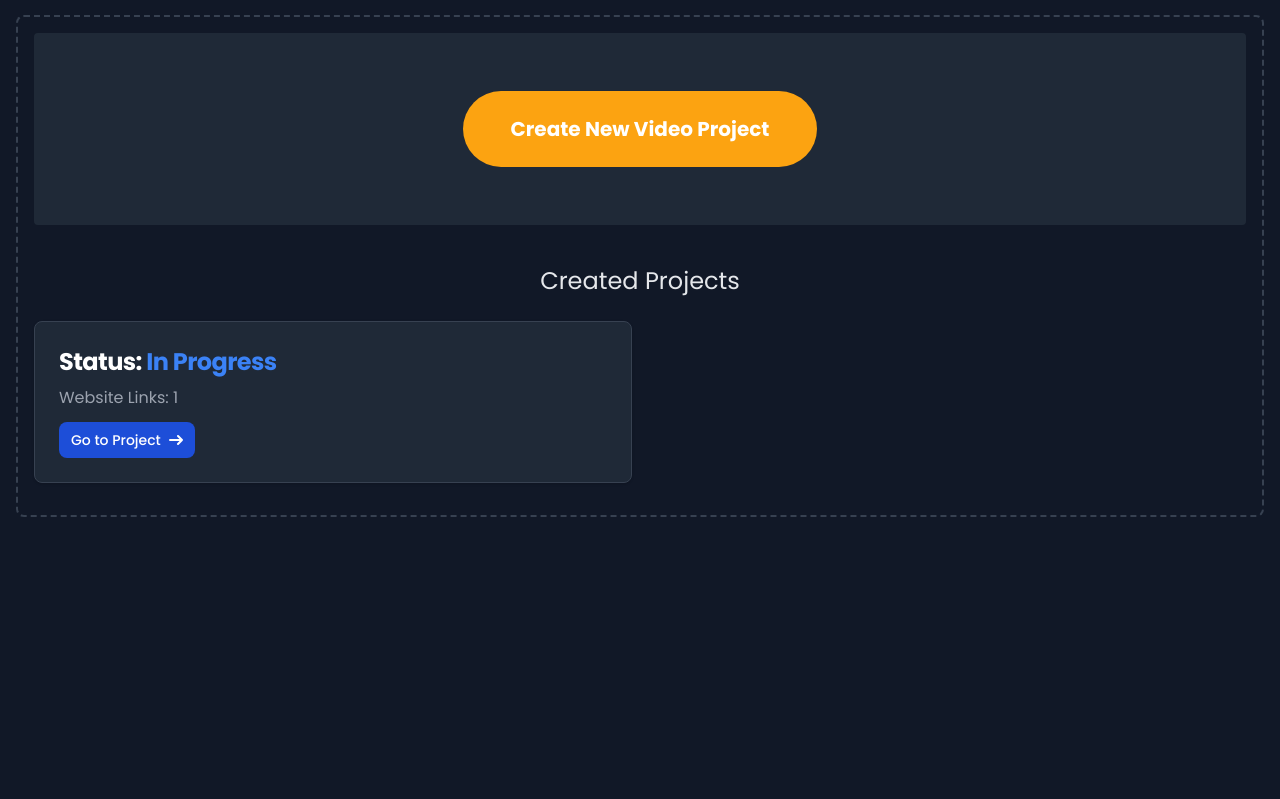
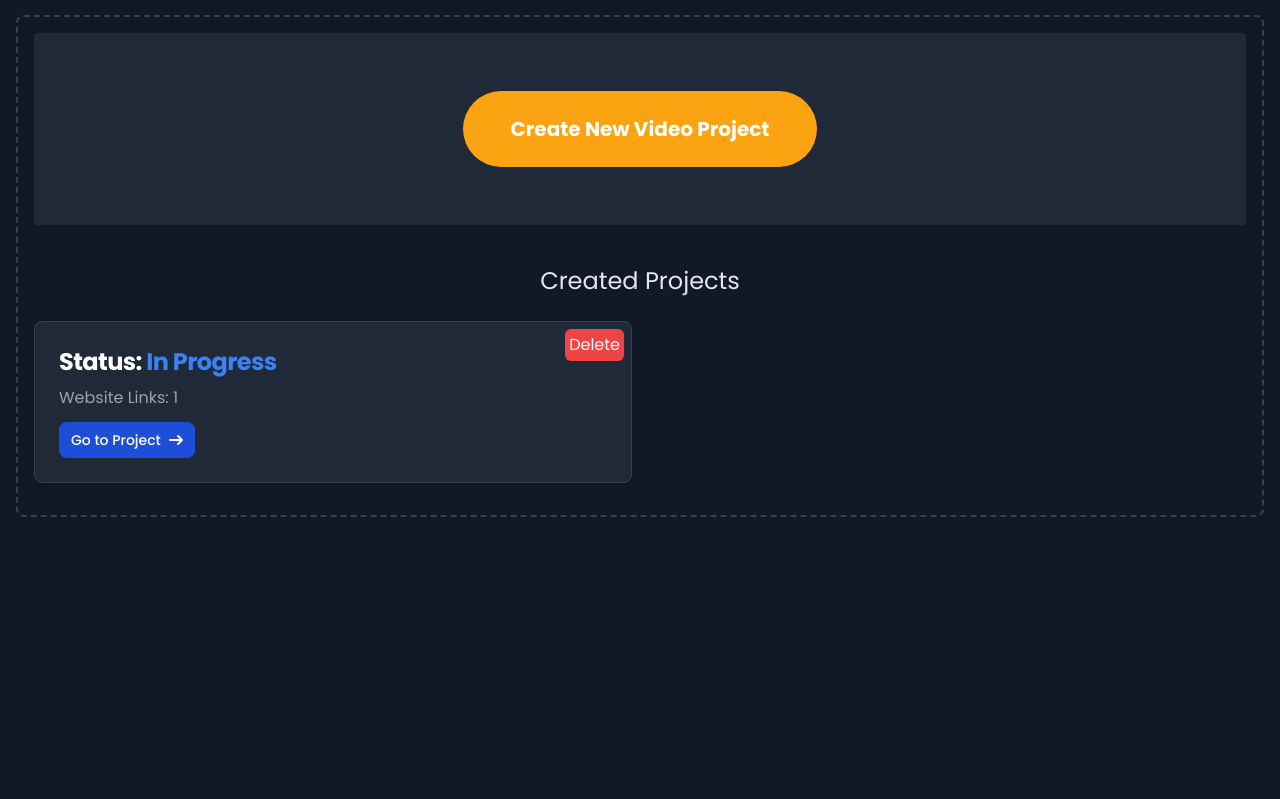
Before and after one commit to tayyab2914/SiteScroll-Video-Creator, a Django app: page /snip/dashboard/ in a window 1280 px wide. Shown: the part 65-864 px from the top of the page. Run offline with Django 5.2, Linux system fonts and the light colour scheme; a user stored in the database is signed in; tables that the repository leaves empty hold one stand-in row (values such as "Sample post"); some libraries are stand-ins or nearby versions.

Commit message:
Added delete project option and constraints to project count

```diff
--- a/templates/pages/dashboard.html
+++ b/templates/pages/dashboard.html
@@ -28,20 +28,23 @@
 
             {%if video_projects%}
                 <div class="grid sm:grid-cols-2 gap-4 mb-4">
-                        {% for project in  video_projects.reverse%}
+                    {% for project in video_projects.reverse %}
+                        <div class="relative group">
+                            <a href="{% url "delete_project" project.id %}" class="absolute bg-red-500 rounded-md top-2 right-2 p-1 text-white hover:bg-red-600 focus:outline-none">
+                                Delete
+                            </a>
                             <div class="p-6 border rounded-lg shadow bg-gray-800 border-gray-700">
-                                <a href="#">
-                                    <h5 class="mb-2 text-2xl font-bold tracking-tight text-white">Status: <span class="text-blue-500"> {{project.project_state}} <span>  </h5>
-                                </a>
+                                <h5 class="mb-2 text-2xl font-bold tracking-tight text-white">Status: <span class="text-blue-500">{{ project.project_state }}</span></h5>
                                 <p class="mb-3 font-normal text-gray-400">Website Links: {{ project.scrollervideo_set.all.count }}</p>
-                                <a href="{% url "project" project.id %}" class="inline-flex items-center px-3 py-2 text-sm font-medium text-center text-white bg-blue-700 rounded-lg hover:bg-blue-800 focus:ring-4 focus:outline-none focus:ring-blue-300 dark:bg-blue-600 dark:hover:bg-blue-700 dark:focus:ring-blue-800">
+                                <a href="{% url 'project' project.id %}" class="inline-flex items-center px-3 py-2 text-sm font-medium text-center text-white bg-blue-700 rounded-lg hover:bg-blue-800 focus:ring-4 focus:outline-none focus:ring-blue-300 dark:bg-blue-600 dark:hover:bg-blue-700 dark:focus:ring-blue-800">
                                     Go to Project
                                     <svg class="rtl:rotate-180 w-3.5 h-3.5 ms-2" aria-hidden="true" xmlns="http://www.w3.org/2000/svg" fill="none" viewBox="0 0 14 10">
                                         <path stroke="currentColor" stroke-linecap="round" stroke-linejoin="round" stroke-width="2" d="M1 5h12m0 0L9 1m4 4L9 9"/>
                                     </svg>
                                 </a>
                             </div>
-                        {% endfor %}
+                        </div>
+                    {% endfor %}
                 </div>
             {% else %}
                 <p class="pt-2 text-gray-200 text-center">Your created Projects will show here.</p>
--- a/webvideo/urls.py
+++ b/webvideo/urls.py
@@ -6,5 +6,7 @@ urlpatterns = [
     path('makevideo/', makevideo, name="makevideo"),
     path('generate_videos_for_links/', generate_videos_for_links, name="generate_videos_for_links"),
     path('project/<int:id>/', project, name="project"),
+    path('delete_project/<int:id>/', delete_project, name="delete_project"),
+
     path('download_video/<video_id>/', download_video, name="download_video"),
 ]
--- a/webvideo/views.py
+++ b/webvideo/views.py
@@ -35,7 +35,7 @@ def project(request, id):
     context={}
     user_videos = UserVideoProject.objects.filter(id=id)
     if not user_videos.exists():
-        return redirect('/snip/dashboard')
+        return redirect('/snip/dashboard/')
     user_videos = user_videos.first()
     if not user_videos.user == request.user:
         return redirect('/snip/dashboard')
@@ -43,6 +43,16 @@ def project(request, id):
     context['scroller_video'] = scroller_video
     return render(request, 'pages/project.html', context)
 
+@login_required(login_url='/signin')
+def delete_project(request, id):
+    try:
+        user_video = UserVideoProject.objects.get(id=id, user=request.user)
+    except Exception as e:
+        messages.error(request, "Unauthenticated")
+        return redirect('/snip/dashboard/')
+    user_video.delete()
+    messages.success(request, "Project deleted successfully!")
+    return redirect('/snip/dashboard/')
 
 
 @login_required(login_url='/signin')
@@ -57,17 +67,25 @@ def dashboard(request):
 @login_required(login_url='/signin')
 def makevideo(request):
     if request.method=="POST":
+
+        allowed_projects = 5
+        user_video = UserVideoProject.objects.filter(user=request.user)
+        print(user_video.count())
+        if user_video.count() >= allowed_projects:
+            messages.error(request, f"You cannot create more than {allowed_projects} projects!")
+            return redirect('/snip/dashboard/')
+
         csv_file = request.FILES.get('CsvFileLinks')
         video_file = request.FILES.get('videoFile')
         text_links = request.POST.get('textLinks')
 
-        ALLOWED_VIDEO_EXTENSIONS = {'mp4', 'avi', 'mkv', 'mov', 'wmv', 'flv', 'webm', 'mpeg'}
+        ALLOWED_VIDEO_EXTENSIONS = {'mp4'}
         if video_file is None:
             messages.error(request, "Please upload a video.")
         else:
             videofile_extension = video_file.name.split('.')[-1]
             if not videofile_extension in ALLOWED_VIDEO_EXTENSIONS:
-                messages.error(request, "Invalid video file format")
+                messages.error(request, f"Invalid video file format. {ALLOWED_VIDEO_EXTENSIONS} format supported!")
                 return render(request, 'pages/makevideo.html')
 
         links = []
```
